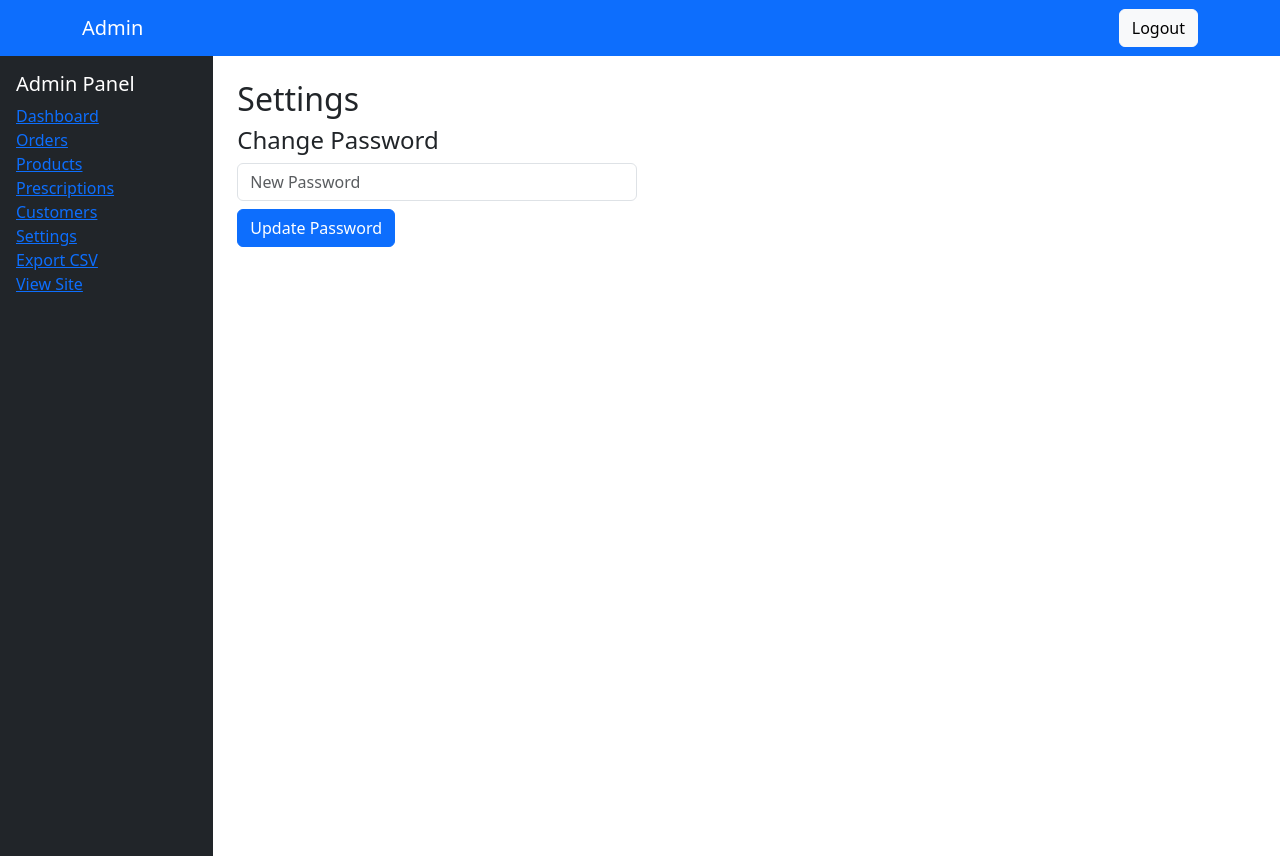
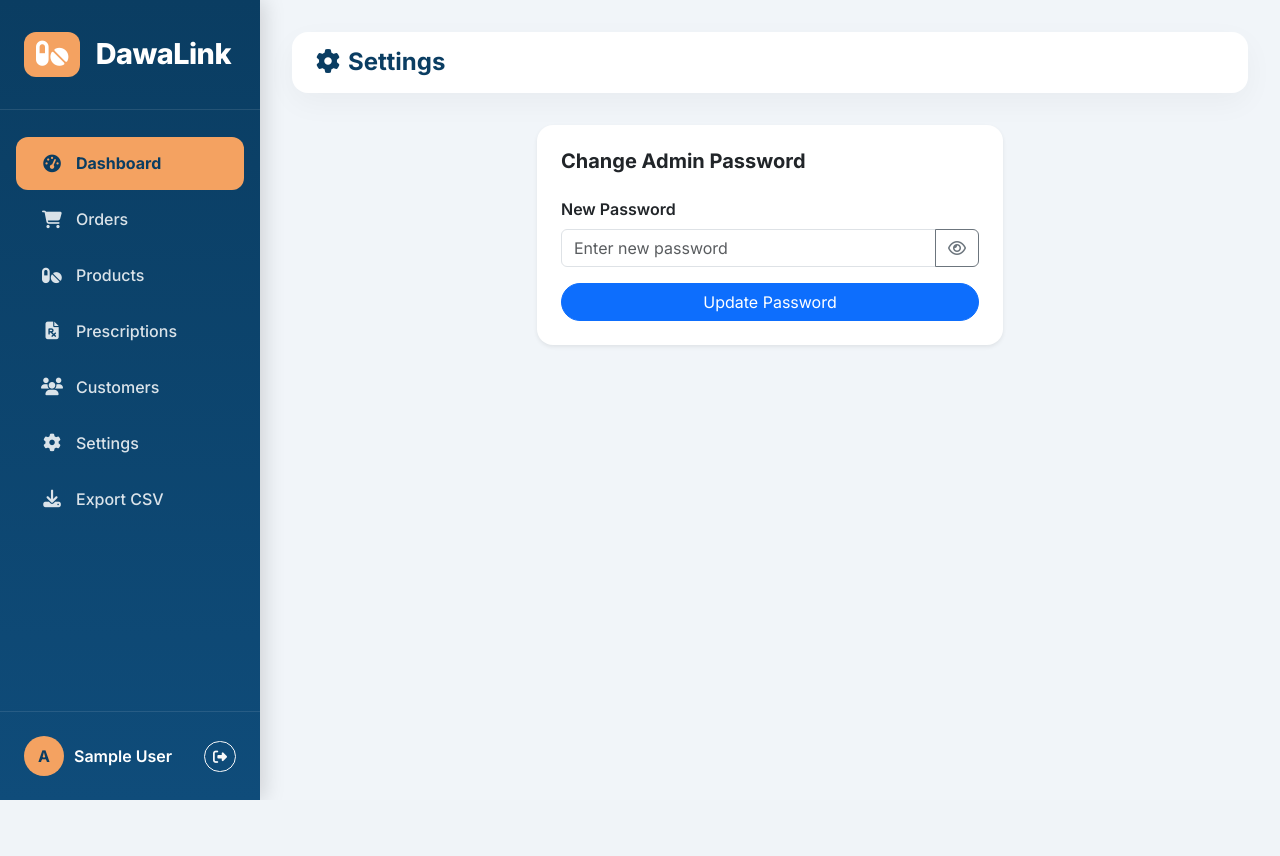
Before and after one commit to rodriguezgeorge089-art/techpharm-final, a Flask app: page /admin/settings in a window 1280 px wide. After the commit the page ends 800 px from the top, so only its background shows below. Run offline with Flask 3, Linux system fonts and the light colour scheme; the visitor is signed in with stand-in values (Sample User, id 1); data that the repository does not hold is empty.

Commit message:
Update admin_settings.html

```diff
--- a/templates/admin_settings.html
+++ b/templates/admin_settings.html
@@ -1,29 +1,34 @@
-<!DOCTYPE html>
-<html>
-<head><title>Settings – Admin</title>
-<link href="https://cdn.jsdelivr.net/npm/bootstrap@5.3.0/dist/css/bootstrap.min.css" rel="stylesheet"></head>
-<body>
-<nav class="navbar navbar-dark bg-primary"><div class="container"><a class="navbar-brand" href="/admin">Admin</a><a class="btn btn-light" href="/logout">Logout</a></div></nav>
-<div class="container-fluid"><div class="row">
-<div class="col-md-2 bg-dark text-white p-3 vh-100">
-    <h5>Admin Panel</h5>
-    <a href="/admin">Dashboard</a><br>
-    <a href="/admin/orders">Orders</a><br>
-    <a href="/admin/products">Products</a><br>
-    <a href="/admin/prescriptions">Prescriptions</a><br>
-    <a href="/admin/customers">Customers</a><br>
-    <a href="/admin/settings">Settings</a><br>
-    <a href="/admin/export-orders">Export CSV</a><br>
-    <a href="/">View Site</a>
+{% extends "admin_base.html" %}
+{% block title %}Settings – {{ pharmacy_name }}{% endblock %}
+{% block admin_content %}
+
+<div class="top-bar">
+    <h4 class="fw-bold mb-0" style="color: var(--deep-blue);"><i class="fas fa-cog me-2"></i>Settings</h4>
 </div>
-<div class="col-md-10 p-4">
-    <h2>Settings</h2>
-    <h4>Change Password</h4>
-    <form method="post" style="max-width:400px;">
-        <input type="password" class="form-control mb-2" name="new_password" placeholder="New Password" required>
-        <button class="btn btn-primary">Update Password</button>
-    </form>
-    {% if request.args.get('success') %}<div class="alert alert-success mt-3">Password updated!</div>{% endif %}
-</div></div></div>
-</body>
-</html>
+
+<div class="row justify-content-center">
+    <div class="col-md-6">
+        <div class="card border-0 shadow-sm rounded-4 p-4">
+            <h5 class="fw-bold mb-4">Change Admin Password</h5>
+            <form method="post">
+                <div class="mb-3">
+                    <label class="form-label fw-semibold">New Password</label>
+                    <div class="input-group">
+                        <input type="password" name="new_password" id="adminNewPassword" class="form-control" placeholder="Enter new password" required>
+                        <button class="btn btn-outline-secondary toggle-password" type="button" data-target="adminNewPassword">
+                            <i class="far fa-eye"></i>
+                        </button>
+                    </div>
+                </div>
+                <button type="submit" class="btn btn-primary w-100 rounded-pill">Update Password</button>
+            </form>
+            {% if request.args.get('success') %}
+            <div class="alert alert-success mt-3 rounded-pill text-center">
+                <i class="fas fa-check-circle me-2"></i> Password updated successfully!
+            </div>
+            {% endif %}
+        </div>
+    </div>
+</div>
+
+{% endblock %}
```
